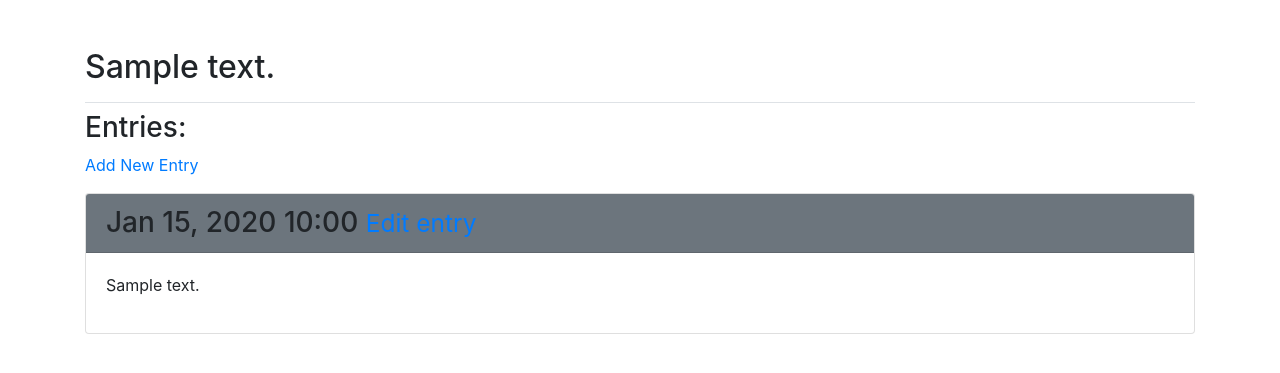
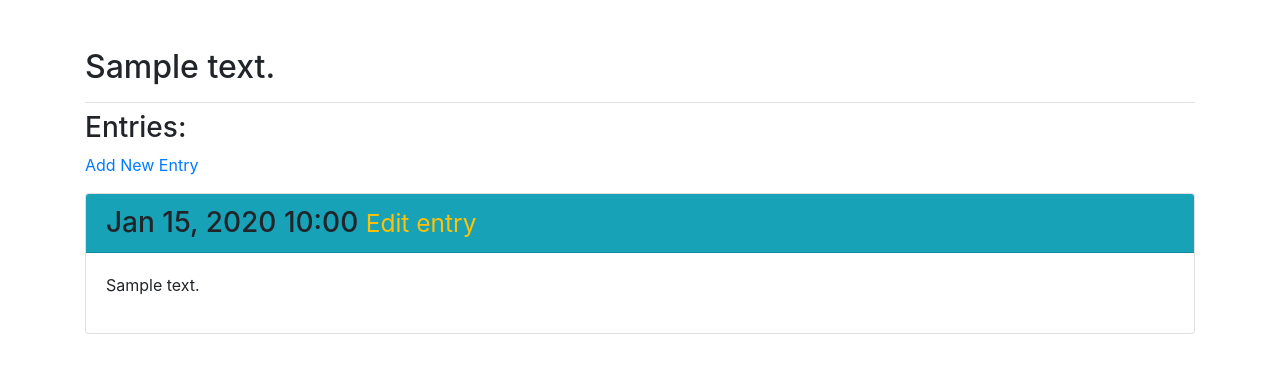
Before and after one commit to theVidVid/learning_log, a Django app: page /topics/1/ in a window 1280 px wide. Shown: the part 58-431 px from the top of the page. Run offline with Django 3.2, Linux system fonts and the light colour scheme; a user stored in the database is signed in; tables that the repository leaves empty hold one stand-in row (values such as "Sample post"); some libraries are stand-ins or nearby versions.

Commit message:
Changed topic card header to .info color and link color from blue to yellow, added local address to list of allowed hosts.

```diff
--- a/learning_log/settings.py
+++ b/learning_log/settings.py
@@ -27,6 +27,7 @@ DEBUG = True
 
 ALLOWED_HOSTS = [
     'learning-log-0001.herokuapp.com',
+    '127.0.0.1',
 ]
 
 
--- a/learning_logs/templates/learning_logs/topic.html
+++ b/learning_logs/templates/learning_logs/topic.html
@@ -13,9 +13,10 @@
 
   {% for entry in entries %}
     <div class="card mb-3">
-      <h3 class="card-header bg-secondary">
+      <h3 class="card-header bg-info">
         {{ entry.date_added|date:'M d, Y H:i' }}
-        <small><a href="{% url 'learning_logs:edit_entry' entry.id %}">
+        <small><a href="{% url 'learning_logs:edit_entry' entry.id %}"
+                  class="text-warning">
           Edit entry
         </a></small>
       </h3>
```
